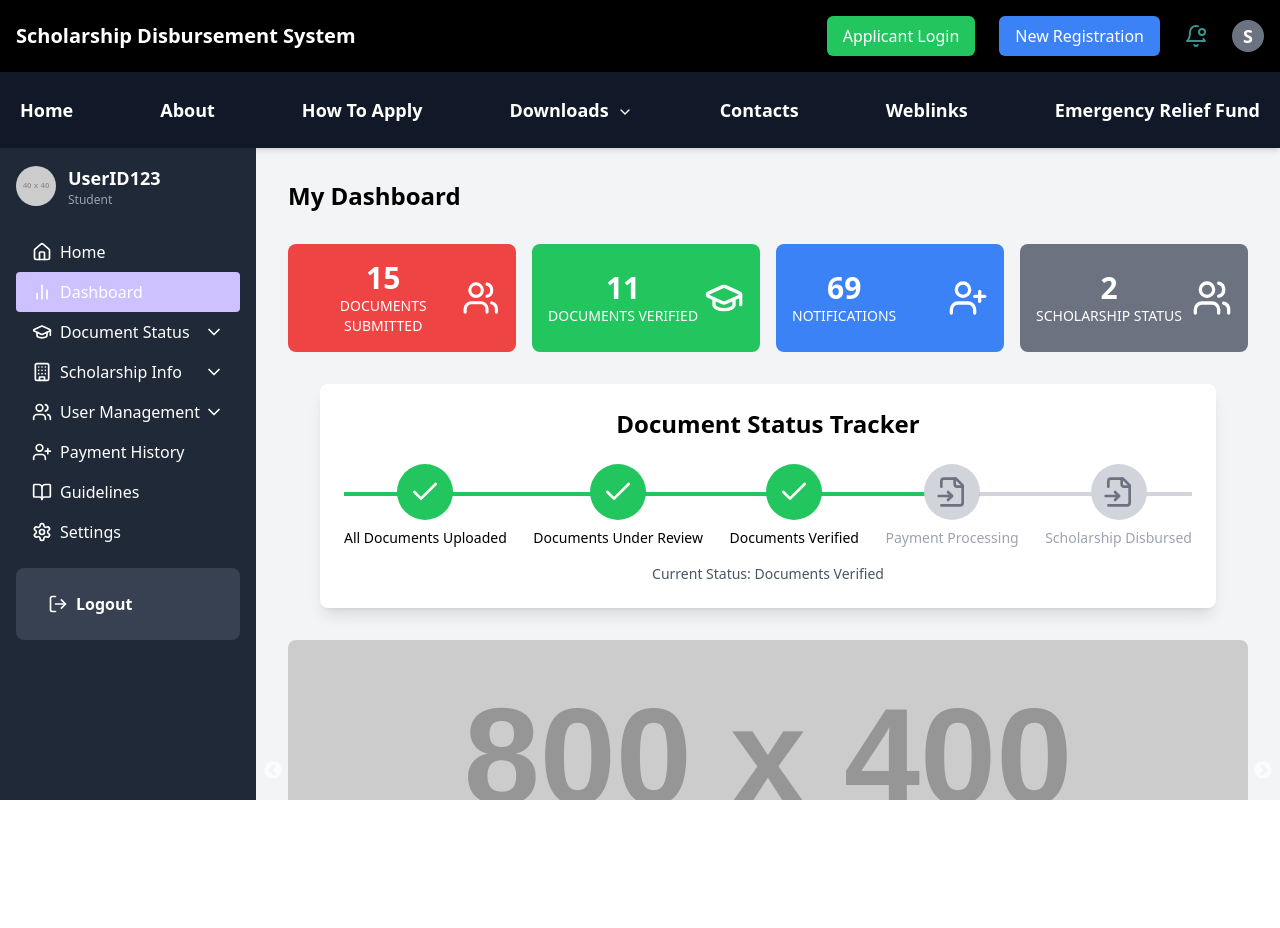
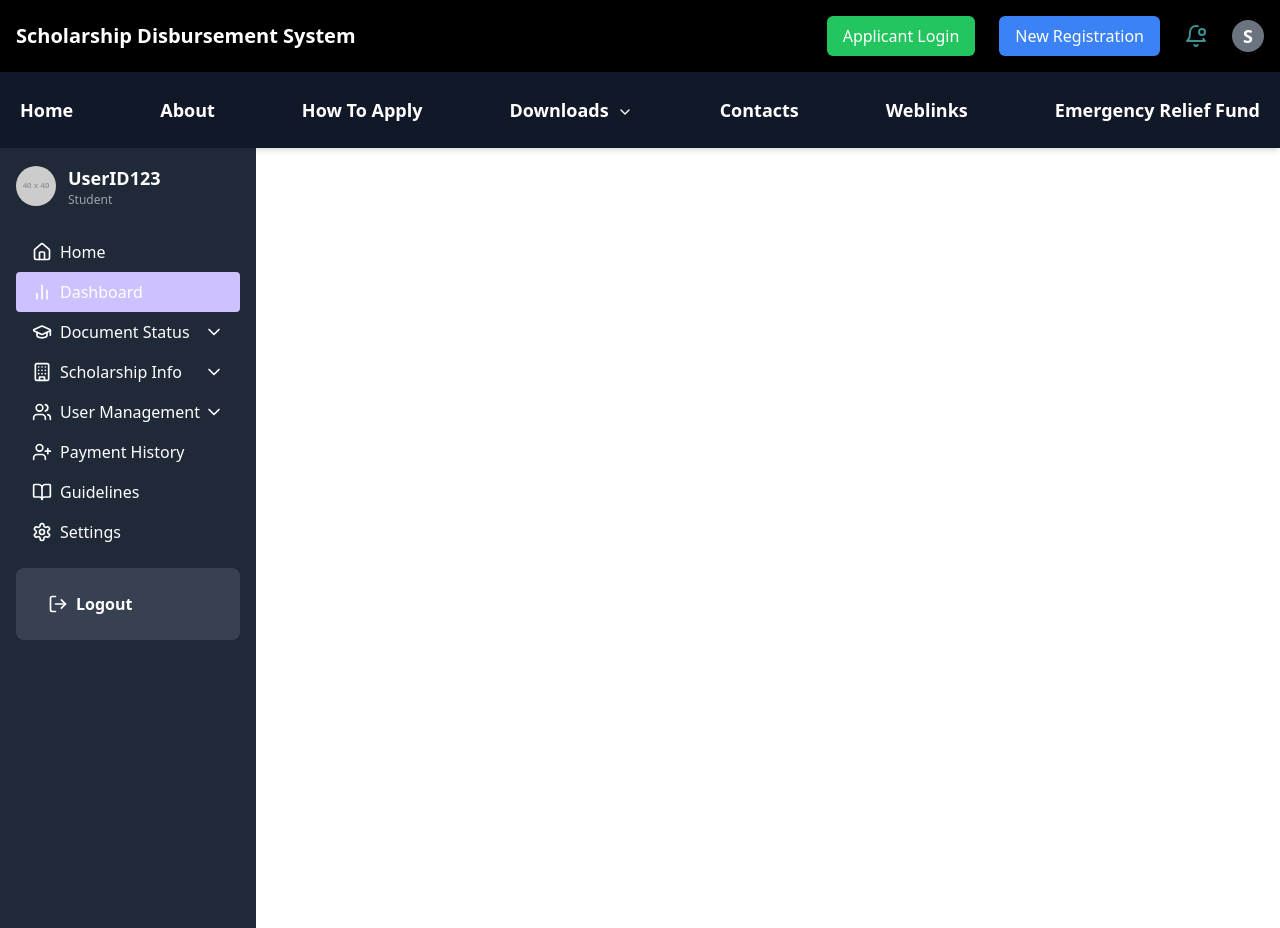
Before and after one commit to sandeep-nitharwal-3905/Scholarship-Disbursement-System, a React (Vite) app: page / in a window 1280 px wide. Before the commit the page ends 800 px from the top, so only its background shows below. Built offline with nearby package versions, Linux system fonts and the light colour scheme.

Commit message:
initial work

```diff
--- a/src/App.jsx
+++ b/src/App.jsx
@@ -1,8 +1,10 @@
 import React from "react";
 import Dashboard from "./components/Dashboard";
+import UploadDocs from "./pages/UploadDocs";
 // import Login from "./pages/Login";
 const App = () => {
-  return <Dashboard />;
+  // return <Dashboard />;
+  return <UploadDocs />;
   // return <Login></Login>;
 };
 
--- /dev/null
+++ b/src/pages/UploadDocs.jsx
@@ -0,0 +1,18 @@
+import React from "react";
+import NewTopBar from "../components/NewTopBar";
+import NotificationPanel from "../components/NotificationPanel";
+import Sidebar from "../components/Sidebar";
+import TopBar from "../components/TopBar";
+function UploadDocs() {
+  return (
+    <>
+      <TopBar isNotification={true} />
+      <NewTopBar />
+      <div className="flex flex-1 overflow-hidden">
+        <Sidebar />
+      </div>
+    </>
+  );
+}
+
+export default UploadDocs;
```
